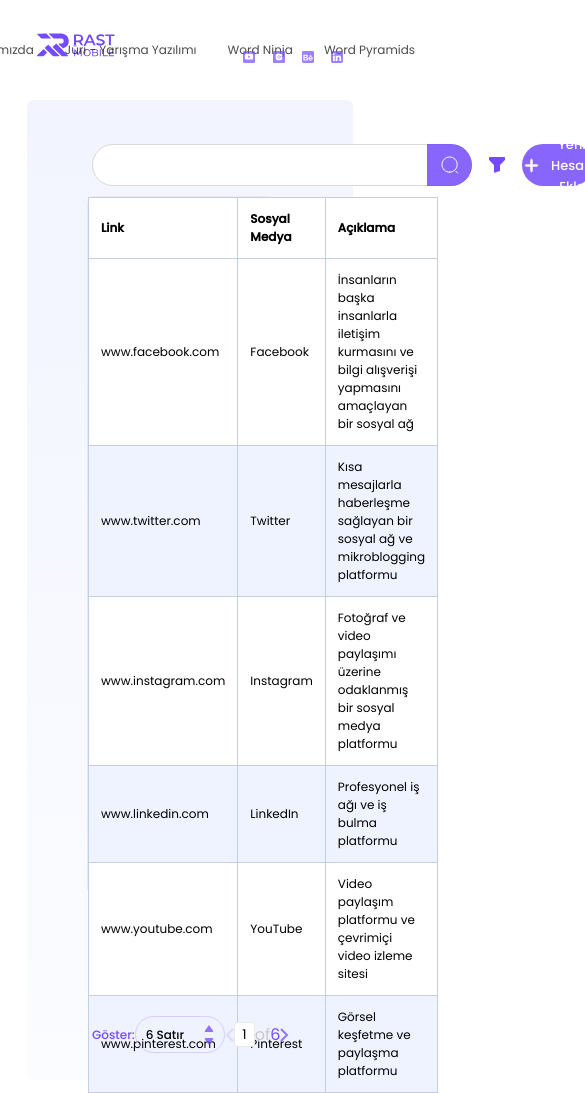
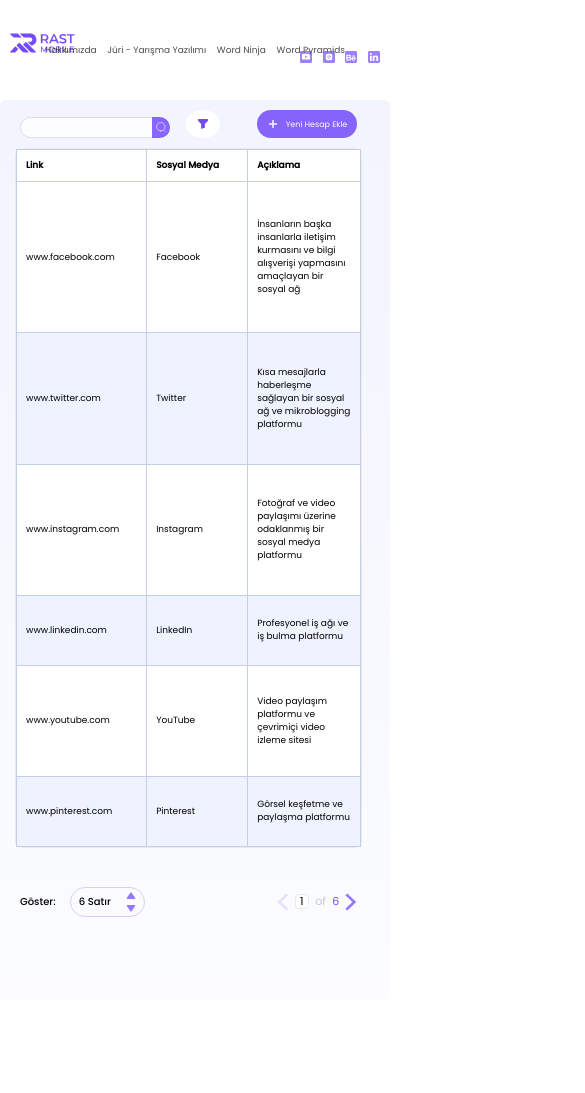
Before and after one commit to kadirgurturk/datagrid, a React (Vite) app: page / in a window 390 px wide. Shown: the whole page, 585 px wide, since content can reach past the window. After the commit the page ends 1000 px from the top, so only its background shows below. Built offline with nearby package versions, Linux system fonts and the light colour scheme.

Commit message:
tablet responsive done

```diff
--- a/src/css/app.css
+++ b/src/css/app.css
@@ -157,10 +157,16 @@
     left: 10px;
   }
 }
-@media all and (max-width: 883px) {
+@media all and (max-width: 950px) {
   .header #logo {
     height: 24px;
     width: 78px;
+  }
+}
+@media all and (max-width: 720px) {
+  .header #logo {
+    height: 20px;
+    width: 65px;
   }
 }
 .header .site_links {
@@ -175,10 +181,22 @@
   align-items: center;
   list-style: none;
 }
-@media all and (max-width: 883px) {
+@media all and (max-width: 950px) {
   .header .site_links ul {
     font-size: 12px;
     width: 450px;
+  }
+}
+@media all and (max-width: 720px) {
+  .header .site_links ul {
+    width: 350px;
+    font-size: 10px;
+  }
+}
+@media all and (max-width: 600px) {
+  .header .site_links ul {
+    width: 300px;
+    font-size: 9px;
   }
 }
 .header .site_links ul a {
@@ -203,10 +221,10 @@
   justify-content: space-between;
   align-items: center;
 }
-@media all and (max-width: 883px) {
+@media all and (max-width: 950px) {
   .header .social_links {
     height: 15px;
-    width: 100px;
+    width: 80px;
   }
 }
 @media all and (max-width: 1150px) {
@@ -223,7 +241,7 @@
   opacity: 0.7;
   cursor: pointer;
 }
-@media all and (max-width: 883px) {
+@media all and (max-width: 950px) {
   .header .social_links img {
     height: 12px;
     width: 12px;
@@ -248,6 +266,18 @@
   opacity: 0.85;
   cursor: pointer;
 }
+@media all and (max-width: 950px) {
+  .newButton {
+    width: 120px;
+    height: 32px;
+  }
+}
+@media all and (max-width: 600px) {
+  .newButton {
+    width: 100px;
+    height: 28px;
+  }
+}
 .newButton:hover {
   opacity: 1;
 }
@@ -256,10 +286,31 @@
   width: 19px;
   height: 19px;
 }
+@media all and (max-width: 600px) {
+  .newButton img {
+    margin-right: 7px;
+    width: 12px;
+    height: 12px;
+  }
+}
 .newButton span {
   font-weight: 500;
   font-size: 13px;
   line-height: 21px;
+}
+@media all and (max-width: 950px) {
+  .newButton span {
+    font-size: 10px;
+    line-height: 18px;
+    font-weight: 400;
+  }
+}
+@media all and (max-width: 600px) {
+  .newButton span {
+    font-size: 8px;
+    line-height: 15px;
+    font-weight: 300;
+  }
 }
 
 .filter {
@@ -270,9 +321,33 @@
   width: 440px;
   height: 42px;
 }
+@media all and (max-width: 950px) {
+  .filter {
+    width: 280px;
+    height: 32px;
+  }
+}
+@media all and (max-width: 600px) {
+  .filter {
+    width: 200px;
+    height: 21px;
+  }
+}
 .filter .searchInput {
   position: relative;
   width: 380px;
+}
+@media all and (max-width: 950px) {
+  .filter .searchInput {
+    width: 210px;
+    height: 32px;
+  }
+}
+@media all and (max-width: 600px) {
+  .filter .searchInput {
+    width: 150px;
+    height: 21px;
+  }
 }
 .filter .searchInput input {
   border-radius: 39px;
@@ -281,6 +356,19 @@
   height: 42px;
   border: 1px solid #D9D9D9;
   outline: none;
+  opacity: 0.85;
+}
+@media all and (max-width: 950px) {
+  .filter .searchInput input {
+    width: 210px;
+    height: 32px;
+  }
+}
+@media all and (max-width: 600px) {
+  .filter .searchInput input {
+    width: 150px;
+    height: 21px;
+  }
 }
 .filter .searchInput input:focus {
   outline-color: #744BFC;
@@ -300,6 +388,22 @@
   align-items: center;
   opacity: 0.85;
 }
+@media all and (max-width: 950px) {
+  .filter .searchInput .search {
+    width: 32px;
+    height: 32px;
+  }
+}
+@media all and (max-width: 600px) {
+  .filter .searchInput .search {
+    top: 3px;
+    width: 18px;
+    height: 21px;
+  }
+  .filter .searchInput .search img {
+    width: 10px;
+  }
+}
 .filter .searchInput .search:hover {
   opacity: 1;
 }
@@ -313,8 +417,23 @@
   justify-content: center;
   align-items: center;
 }
+@media all and (max-width: 600px) {
+  .filter .filterchoice {
+    width: 34px;
+    height: 28px;
+  }
+}
 .filter .filterchoice:hover {
   border: 0.5px solid #744BFC;
+}
+@media all and (max-width: 600px) {
+  .filter .filterchoice {
+    width: 34px;
+    height: 28px;
+  }
+  .filter .filterchoice img {
+    width: 10px;
+  }
 }
 
 .upcontainer {
@@ -336,8 +455,14 @@
   justify-content: space-between;
   align-items: center;
 }
+@media all and (max-width: 950px) {
+  .rowclass {
+    font-size: 10px;
+    width: 125px;
+  }
+}
 .rowclass .text {
-  color: #744BFC;
+  font-size: 10px;
 }
 .rowclass .rows {
   height: 37px;
@@ -348,6 +473,12 @@
   flex-direction: row;
   justify-content: space-around;
   align-items: center;
+}
+@media all and (max-width: 950px) {
+  .rowclass .rows {
+    height: 30px;
+    width: 75px;
+  }
 }
 .rowclass .rows .row {
   height: 20px;
@@ -390,10 +521,26 @@
   -webkit-appearance: none;
   margin: 0;
 }
+@media all and (max-width: 950px) {
+  .pagaeble {
+    width: 80px;
+    font-size: 13px;
+  }
+}
+@media all and (max-width: 600px) {
+  .pagaeble {
+    font-size: 11px;
+  }
+}
 .pagaeble .left {
   transform: rotate(180deg);
   opacity: 0.75;
   cursor: pointer;
+}
+@media all and (max-width: 600px) {
+  .pagaeble .left {
+    height: 18px;
+  }
 }
 .pagaeble .left:hover {
   opacity: 1;
@@ -402,12 +549,31 @@
   transform: rotate(180deg);
   opacity: 0.15;
 }
+@media all and (max-width: 600px) {
+  .pagaeble .disableLeft {
+    height: 18px;
+  }
+}
 .pagaeble #currpage {
   width: 21px;
   height: 25px;
   border: 0.5px solid #EAEAEA;
   border-radius: 4px;
   text-align: center;
+}
+@media all and (max-width: 950px) {
+  .pagaeble #currpage {
+    width: 17px;
+    height: 21px;
+    font-size: 14px;
+  }
+}
+@media all and (max-width: 600px) {
+  .pagaeble #currpage {
+    width: 14px;
+    height: 15px;
+    font-size: 11px;
+  }
 }
 .pagaeble #currpage:focus {
   outline-color: #744BFC;
@@ -416,18 +582,38 @@
 .pagaeble #text {
   color: #C9C9C9;
 }
+@media all and (max-width: 600px) {
+  .pagaeble #text {
+    font-size: 11px;
+  }
+}
 .pagaeble #totalpage {
   color: #744BFC;
+}
+@media all and (max-width: 600px) {
+  .pagaeble #totalpage {
+    font-size: 11px;
+  }
 }
 .pagaeble .right {
   opacity: 0.75;
   cursor: pointer;
+}
+@media all and (max-width: 600px) {
+  .pagaeble .right {
+    height: 18px;
+  }
 }
 .pagaeble .right:hover {
   opacity: 1;
 }
 .pagaeble .disableRight {
   opacity: 0.15;
+}
+@media all and (max-width: 600px) {
+  .pagaeble .disableRight {
+    height: 18px;
+  }
 }
 
 .downcontainer {
@@ -448,7 +634,23 @@
 @media all and (max-width: 1050px) {
   .container {
     padding: 44px 80px 0 60px;
-    height: 980px;
+    height: 950px;
+  }
+}
+@media all and (max-width: 950px) {
+  .container {
+    height: 900px;
+    padding: 24px 55px 20px 30px;
+  }
+}
+@media all and (max-width: 600px) {
+  .container {
+    padding: 18px 40px 15px 22px;
+  }
+}
+@media all and (max-width: 480px) {
+  .container {
+    padding: 10px 28px 10px 15px;
   }
 }
 
@@ -460,12 +662,17 @@
 }
 @media all and (max-width: 1050px) {
   .grid {
-    margin-bottom: 120px;
+    margin-bottom: 35px;
   }
 }
-@media all and (max-width: 883px) {
+@media all and (max-width: 1000px) {
   .grid {
-    margin-bottom: 180x;
+    margin-bottom: 75px;
+  }
+}
+@media all and (max-width: 950px) {
+  .grid {
+    margin-bottom: 35px;
   }
 }
 .grid img {
@@ -483,17 +690,36 @@
   padding: 18px;
   width: 460px;
 }
-@media all and (max-width: 883px) {
+@media all and (max-width: 950px) {
   .grid td, .grid th {
     font-size: 12px;
     padding: 12px;
   }
 }
+@media all and (max-width: 720px) {
+  .grid td, .grid th {
+    font-size: 9px;
+    padding: 9px;
+    width: 160px;
+  }
+}
 .grid tr:nth-child(odd) {
   background-color: white;
 }
+@media all and (max-width: 720px) {
+  .grid tr:nth-child(odd) {
+    padding: 0px;
+    height: 20px;
+  }
+}
 .grid tr:nth-child(even) {
   background-color: #EFF2FF;
+}
+@media all and (max-width: 720px) {
+  .grid tr:nth-child(even) {
+    padding: 0px;
+    height: 20px;
+  }
 }
 
 * {
@@ -506,4 +732,10 @@
 .app {
   width: 98vw;
   padding: 0px 29px 0 27px;
+}
+@media all and (max-width: 600px) {
+  .app {
+    padding: 0;
+    width: 100vw;
+  }
 }/*# sourceMappingURL=app.css.map */
--- a/src/sass/app.scss
+++ b/src/sass/app.scss
@@ -27,4 +27,9 @@
     width: 98vw;
     padding: 0px 29px 0 27px;
 
+    @include r.big-tel{
+        padding:0;
+        width: 100vw;
+      }
+
 }
--- a/src/sass/component/downcontainer/_row.scss
+++ b/src/sass/component/downcontainer/_row.scss
@@ -1,6 +1,6 @@
 @use "../../mixin" as m;
 @use "../../variable" as v;
-
+@use "../../responsive" as r;
 
 .rowclass{
     font-weight: 500;
@@ -11,8 +11,13 @@
     @include m.flex_row;
     justify-content:space-between;
     align-items: center;
+    @include r.mid-tablet{
+        font-size: 10px;
+        width: 125px;
+      }
+
     .text{
-        color: v.$primary-color;
+        font-size: 10px;
     }
     .rows{
         height: 37px;
@@ -22,6 +27,11 @@
         @include m.flex_row;
         justify-content: space-around;
         align-items: center;
+        @include r.mid-tablet{
+            height: 30px;
+            width: 75px;
+          }
+
         .row{
             height: 20px;
             @include m.flex_column;
--- a/src/sass/component/upcontianer/_filter.scss
+++ b/src/sass/component/upcontianer/_filter.scss
@@ -1,6 +1,6 @@
 @use "../../mixin" as m;
 @use "../../variable" as v;
-
+@use "../../responsive" as r;
 
 .filter{
     @include m.flex_row;
@@ -8,9 +8,25 @@
     align-items: center;
     width: 440px;
     height: 42px;
+    @include r.mid-tablet{
+        width: 280px;
+        height: 32px;
+      }
+      @include r.big-tel{
+        width: 200px;
+        height: 21px;
+      }
     .searchInput{
         position: relative;
         width: 380px;
+        @include r.mid-tablet{
+            width: 210px;
+            height: 32px;
+          }
+          @include r.big-tel{
+            width: 150px;
+            height: 21px;
+          }
         input{
             border-radius: 39px;
             padding-left: 15px;
@@ -18,6 +34,15 @@
             height: 42px;
             border: 1px solid v.$button-border-color;
             outline: none;
+            opacity: .85;
+            @include r.mid-tablet{
+                width: 210px;
+                height: 32px;
+              }
+            @include r.big-tel{
+                width: 150px;
+                height: 21px;
+              }
             &:focus{
                 outline-color: v.$primary-color;
                 border-color: v.$primary-color;
@@ -33,6 +58,18 @@
             position: absolute;
             @include m.center;
             opacity: .85;
+            @include r.mid-tablet{
+                width: 32px;
+                height: 32px;
+              }
+              @include r.big-tel{
+                img{
+                    width: 10px;
+                }
+                top:3px;
+                width: 18px;
+                height: 21px;
+              }
             &:hover{
                 opacity: 1;
             }
@@ -44,9 +81,21 @@
         border-radius: 50%;
         background-color: white;
         @include m.center;
+        @include r.big-tel{
+            width: 34px;
+            height: 28px;
+          }
         &:hover{
             border: .5px solid v.$primary-color;
         }
+        @include r.big-tel{
+            img{
+                width: 10px;
+            }
+
+            width: 34px;
+            height: 28px;
+          }
     }
 
 }
--- a/src/sass/component/upcontianer/_upcontainer.scss
+++ b/src/sass/component/upcontianer/_upcontainer.scss
@@ -1,6 +1,6 @@
 @use "../../mixin" as m;
 @use "../../variable" as v;
-
+@use "../../responsive" as r;
 
 .upcontainer{
     margin: 0 5px 10px 5px;
--- a/src/sass/header/_header.scss
+++ b/src/sass/header/_header.scss
@@ -23,6 +23,10 @@
             height: 24px;
             width: 78px ;
           }
+        @include r.mini-tablet{
+            height: 20px;
+            width: 65px;
+          }
     }
 
     .site_links{
@@ -39,6 +43,15 @@
                 font-size: 12px;
                 width: 450px;
               }
+              @include r.mini-tablet{
+                width: 350px;
+                font-size: 10px;
+              }
+              @media all and (max-width:600px) {
+                width: 300px;
+                font-size: 9px;
+            }
+
 
             a{
                 text-decoration: none;
@@ -64,7 +77,7 @@
         width: 114px;
         @include r.mid-tablet{
             height: 15px;
-            width: 100px;
+            width: 80px;
           }
         position: absolute;
         right: 111px;
```
Also changed, not shown: src/sass/_responsive.scss (+23 -4 lines), src/sass/component/container/_container.scss (+14 -1 lines), src/sass/component/container/_grid.scss (+19 -2 lines), src/sass/component/downcontainer/_pagaeble.scss (+39 -1 lines), src/sass/component/upcontianer/_newButton.scss (+24 -1 lines), 1 other file (tests, documents, lock files or other folders).
